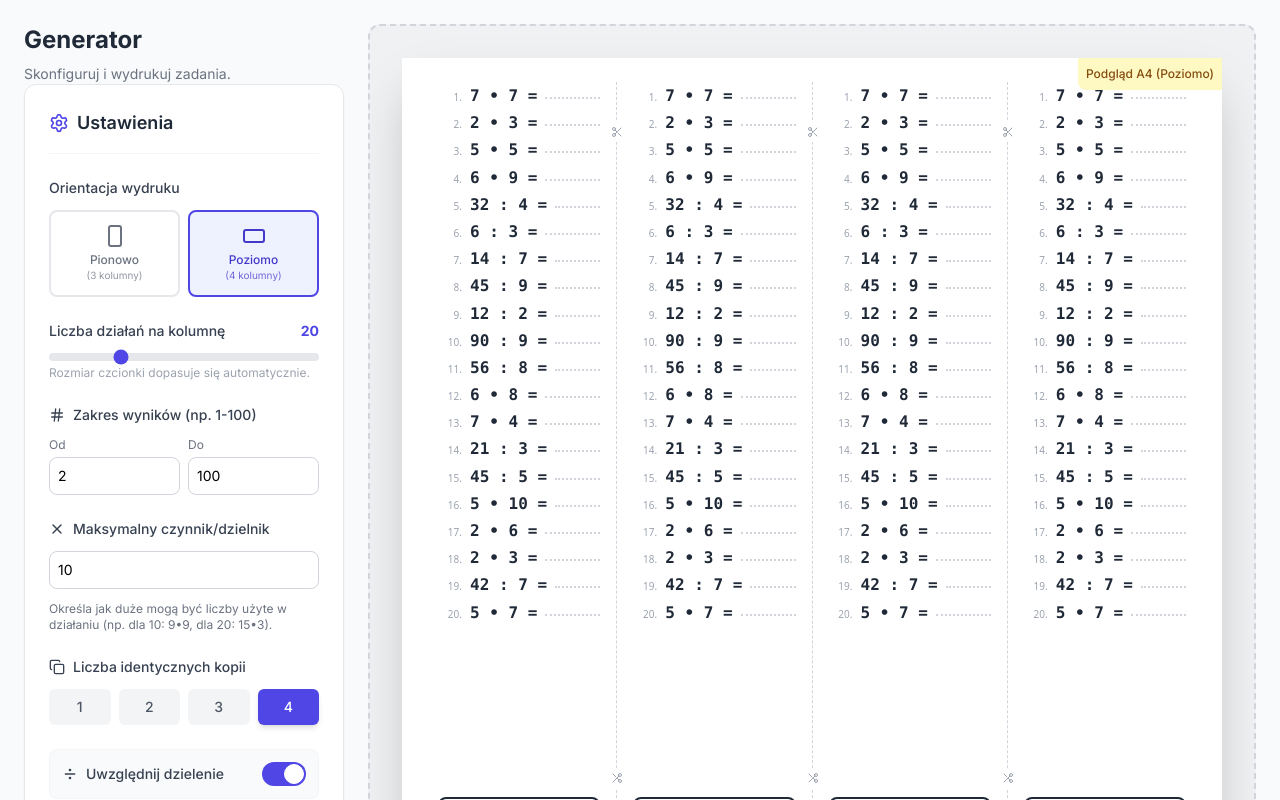
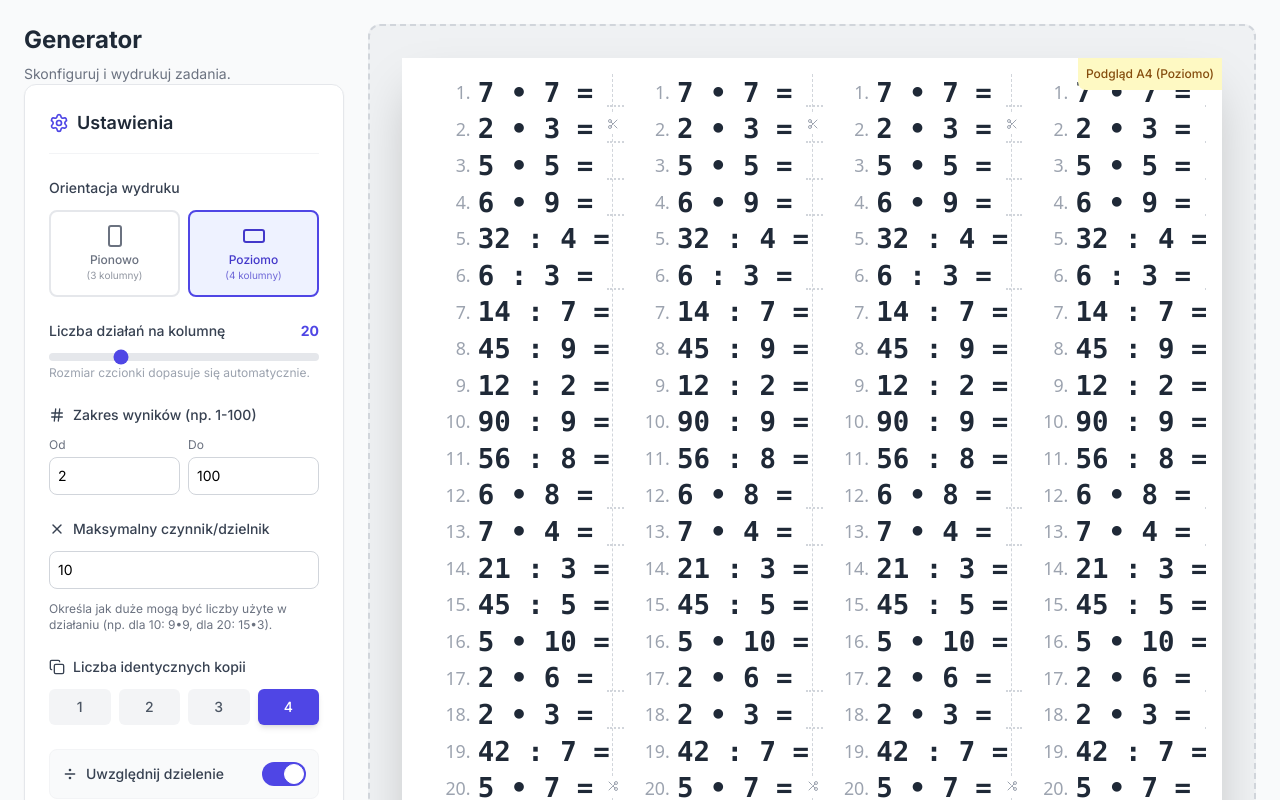
Before and after one commit to golonko/tabliczka-mnozenia, a React (Vite) app: page / in a window 1280 px wide. Shown: the top 800 px of the page. Built offline with nearby package versions, Linux system fonts and the light colour scheme.

Commit message:
better scaling

```diff
--- a/components/Worksheet.tsx
+++ b/components/Worksheet.tsx
@@ -11,103 +11,89 @@ const Worksheet: React.FC<WorksheetProps> = ({ columnsData, layout }) => {
   const problemCount = columnsData[0]?.length || 0;
   const isLandscape = layout === 'landscape';
 
-  // Helper to determine styles based on problem count and layout
-  const getDynamicStyles = (count: number, landscape: boolean) => {
-    // Determine height limit based on orientation
-    // Landscape A4 Height: ~210mm (~793px at 96dpi, but actual print is ~793px)
-    // Portrait A4 Height: ~297mm (~1122px at 96dpi, but actual print is ~1122px)
-
-    // We reserve space for padding (top/bottom ~10-20px) and the score footer (~40px)
-    // Usable height approx:
-    // Landscape: ~740px (210mm - padding - score box)
-    // Portrait: ~1050px (297mm - padding - score box)
-    // We need to ensure each problem + gap fits within available height / count
-
-    if (landscape) {
-         if (count <= 10) return { containerGap: 'gap-5', problemFont: 'text-xl', numberFont: 'text-sm', lineMargin: 'ml-2', padding: 'py-2', lineHeight: 'leading-tight', scorePadding: 'p-1' };
-         if (count <= 15) return { containerGap: 'gap-3', problemFont: 'text-lg', numberFont: 'text-xs', lineMargin: 'ml-2', padding: 'py-1.5', lineHeight: 'leading-tight', scorePadding: 'p-1' };
-         if (count <= 20) return { containerGap: 'gap-2', problemFont: 'text-base', numberFont: 'text-[10px]', lineMargin: 'ml-2', padding: 'py-1', lineHeight: 'leading-tight', scorePadding: 'p-1' };
-         if (count <= 28) return { containerGap: 'gap-1', problemFont: 'text-sm', numberFont: 'text-[9px]', lineMargin: 'ml-1', padding: 'py-1', lineHeight: 'leading-tight', scorePadding: 'p-1' };
-         if (count <= 36) return { containerGap: 'gap-0.5', problemFont: 'text-xs', numberFont: 'text-[8px]', lineMargin: 'ml-1', padding: 'py-0.5', lineHeight: 'leading-[1.2]', scorePadding: 'p-0.5' };
-         if (count <= 48) return { containerGap: 'gap-0', problemFont: 'text-[11px]', numberFont: 'text-[7px]', lineMargin: 'ml-1', padding: 'py-0.5', lineHeight: 'leading-[1.1]', scorePadding: 'p-0.5' };
-         // High density for max 60
-         return { containerGap: 'gap-0', problemFont: 'text-[10px]', numberFont: 'text-[7px]', lineMargin: 'ml-1', padding: 'py-0', lineHeight: 'leading-[1.1]', scorePadding: 'p-0.5' };
-    } else {
-         if (count <= 15) return { containerGap: 'gap-7', problemFont: 'text-2xl', numberFont: 'text-base', lineMargin: 'ml-3', padding: 'py-3', lineHeight: 'leading-tight', scorePadding: 'p-1' };
-         if (count <= 25) return { containerGap: 'gap-4', problemFont: 'text-xl', numberFont: 'text-sm', lineMargin: 'ml-2', padding: 'py-2', lineHeight: 'leading-tight', scorePadding: 'p-1' };
-         if (count <= 35) return { containerGap: 'gap-2', problemFont: 'text-lg', numberFont: 'text-xs', lineMargin: 'ml-2', padding: 'py-1.5', lineHeight: 'leading-tight', scorePadding: 'p-1' };
-         if (count <= 45) return { containerGap: 'gap-1', problemFont: 'text-base', numberFont: 'text-[10px]', lineMargin: 'ml-2', padding: 'py-1', lineHeight: 'leading-tight', scorePadding: 'p-1' };
-         if (count <= 55) return { containerGap: 'gap-0.5', problemFont: 'text-sm', numberFont: 'text-[9px]', lineMargin: 'ml-1', padding: 'py-0.5', lineHeight: 'leading-[1.2]', scorePadding: 'p-0.5' };
-         return { containerGap: 'gap-0', problemFont: 'text-xs', numberFont: 'text-[8px]', lineMargin: 'ml-1', padding: 'py-0.5', lineHeight: 'leading-[1.1]', scorePadding: 'p-0.5' };
-    }
-  };
-
-  const styles = getDynamicStyles(problemCount, isLandscape);
-
-  // A4 Dimensions in CSS pixels (approx at 96dpi, but using mm is safer for print)
-  // Portrait: 210mm x 297mm
-  // Landscape: 297mm x 210mm
-  // We use max-w and min-h for screen preview, but exact sizes for print.
+  // A4 Dimensions: Portrait 210mm x 297mm, Landscape 297mm x 210mm
   const containerClass = isLandscape
     ? "w-full max-w-[297mm] h-[210mm]"
     : "w-full max-w-[210mm] h-[297mm]";
 
+  // Calculate font size as percentage of container height divided by problem count
+  // Using cqh (container query height) units for automatic scaling
+  // The 75 factor gives good visual balance - roughly 75% of available row height
+  const fontSize = `calc(75cqh / ${problemCount})`;
+
+  // Clamp the font size to reasonable bounds for readability
+  const clampedFontSize = `clamp(9px, ${fontSize}, 28px)`;
+
   return (
-    <div className={`bg-white shadow-2xl print:shadow-none mx-auto p-6 print:p-0 relative flex flex-col ${containerClass}`}>
+    <div className={`bg-white shadow-2xl print:shadow-none mx-auto p-4 print:p-2 relative flex flex-col ${containerClass}`}>
       {/* Visual aid for screen only */}
       <div className="absolute top-0 right-0 p-2 bg-yellow-100 text-yellow-800 text-xs rounded-bl-lg print:hidden font-medium z-10">
         Podgląd A4 ({isLandscape ? 'Poziomo' : 'Pionowo'})
       </div>
 
-      <div className="flex-1 flex w-full min-h-0">
+      <div className="flex-1 flex w-full min-h-0 overflow-hidden">
         {columnsData.map((problems, colIndex) => (
           <React.Fragment key={colIndex}>
             {/* Column */}
-            <div className={`flex-1 flex flex-col min-h-0 relative px-3 ${styles.padding}`}>
+            <div className="flex-1 flex flex-col min-h-0 relative px-2">
 
-              {/* Header Removed as requested */}
-
-              {/* Problems List - ensure all problems fit by using tight spacing and proper flex behavior */}
-              <div className={`flex flex-col w-full flex-1 min-h-0 ${styles.containerGap} ${problemCount > 30 ? 'justify-between' : 'justify-start'}`}>
+              {/* Problems container with CSS container query for auto-scaling */}
+              <div
+                className="flex-1 min-h-0"
+                style={{ containerType: 'size' }}
+              >
+                {/* CSS Grid distributes rows evenly - browser handles all spacing */}
+                <div
+                  className="h-full grid"
+                  style={{
+                    gridTemplateRows: `repeat(${problems.length}, 1fr)`,
+                  }}
+                >
                   {problems.map((problem, index) => (
                     <div
                       key={`${colIndex}-${problem.id}`}
-                    className="flex items-baseline w-full"
+                      className="flex items-center min-h-0"
                       style={{
-                      flexShrink: 0,
-                      lineHeight: problemCount > 30 ? '1.1' : '1.2',
-                      margin: 0,
-                      padding: 0,
-                      height: 'auto'
+                        fontSize: clampedFontSize,
                       }}
                     >
-                    {/* Number */}
-                    <span className={`
-                      font-sans font-medium text-gray-400 text-right w-6 mr-2 flex-shrink-0 select-none
-                      ${styles.numberFont} ${styles.lineHeight}
-                    `} style={{ lineHeight: problemCount > 30 ? '1.1' : '1.2' }}>
+                      {/* Number - sized relative to problem font */}
+                      <span
+                        className="font-sans font-medium text-gray-400 text-right flex-shrink-0 select-none"
+                        style={{
+                          fontSize: '0.65em',
+                          width: '2.5em',
+                          marginRight: '0.4em',
+                        }}
+                      >
                         {index + 1}.
                       </span>
 
                       {/* Equation */}
-                    <span className={`
-                      font-mono font-bold text-gray-800 whitespace-nowrap flex-shrink-0
-                      ${styles.problemFont} ${styles.lineHeight}
-                    `} style={{ lineHeight: problemCount > 30 ? '1.1' : '1.2' }}>
+                      <span className="font-mono font-bold text-gray-800 whitespace-nowrap flex-shrink-0">
                         {problem.display}
                       </span>
 
-                    {/* Answer Line */}
-                    <div className={`flex-1 border-b-2 border-dotted border-gray-300 print:border-gray-400 relative ${styles.lineMargin}`} style={{ minHeight: '0.8em', top: '-2px' }}></div>
+                      {/* Answer Line - uses em units to scale with font */}
+                      <div
+                        className="flex-1 border-b-2 border-dotted border-gray-300 print:border-gray-400"
+                        style={{
+                          marginLeft: '0.5em',
+                          minHeight: '0.5em',
+                          alignSelf: 'flex-end',
+                          marginBottom: '0.15em',
+                        }}
+                      />
                     </div>
                   ))}
                 </div>
+              </div>
 
-              {/* Score Box at bottom - always visible */}
-              <div className="mt-auto pt-1 flex-shrink-0">
-                 <div className={`border-2 border-gray-800 rounded-lg ${styles.scorePadding || 'p-1'} flex justify-between items-center`}>
+              {/* Score Box at bottom - fixed size, always visible */}
+              <div className="flex-shrink-0 pt-1">
+                <div className="border-2 border-gray-800 rounded-lg p-1 flex justify-between items-center">
                   <span className="text-[9px] font-bold uppercase">Wynik:</span>
-                    <span className={`font-mono text-gray-300 ${styles.numberFont}`}>___ / {problems.length}</span>
+                  <span className="font-mono text-gray-300 text-[9px]">___ / {problems.length}</span>
                 </div>
               </div>
             </div>
```
Lines whose indentation alone changed are shown as unchanged.
